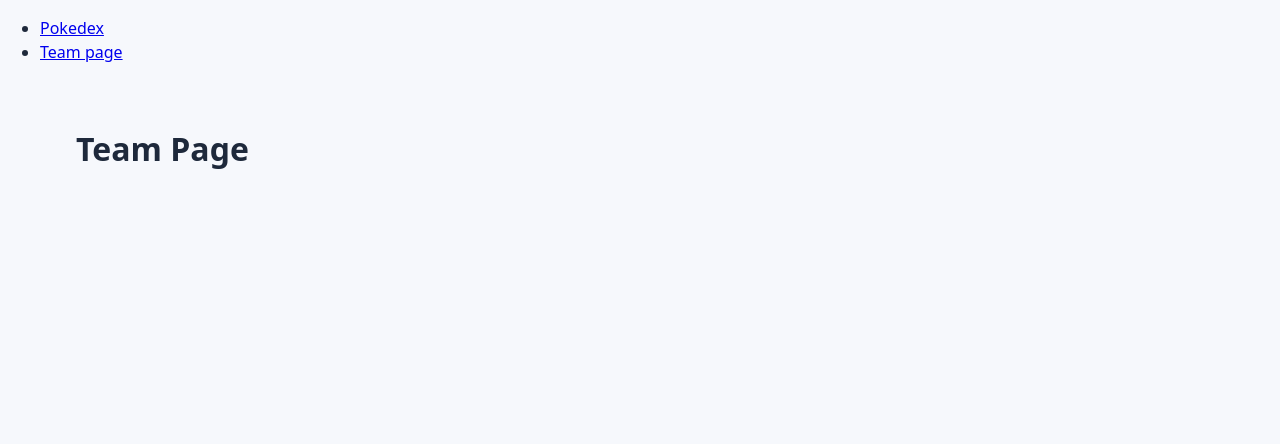
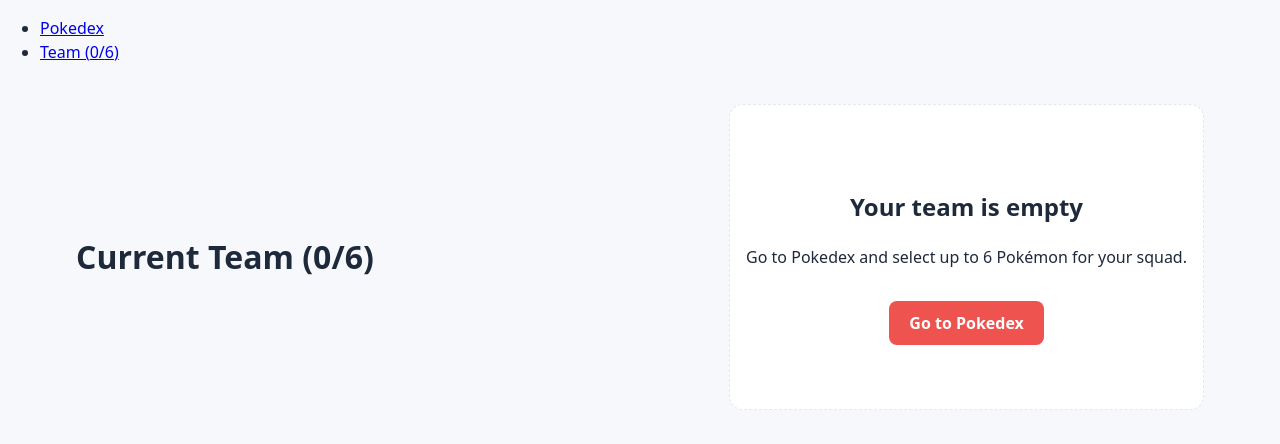
Before and after one commit to KrzysztofZaporowski/Pokedex, a React (Vite) app in the folder Pokedex/: page /team in a window 1280 px wide. Shown: the top 444 px of the page. Built offline with nearby package versions, Linux system fonts and the light colour scheme.

Commit message:
feat(team): connect team store to DetailsPage, navbar counter and Team Page

```diff
--- a/Pokedex/src/App.tsx
+++ b/Pokedex/src/App.tsx
@@ -3,8 +3,11 @@ import { ListPage } from "./pages/ListPage";
 import { DetailsPage } from "./pages/DetailsPage";
 import { TeamPage } from "./pages/TeamPage";
 import { ErrorPage } from "./pages/ErrorPage";
+import { useTeamStore } from "./features/team/useTeamStore";
+import { MAX_TEAM_SIZE } from "./features/team/team.types";
 
 function App() {
+  const teamCount = useTeamStore((state) => state.members.length);
   return (
     <>
       <nav>
@@ -13,7 +16,9 @@ function App() {
             <NavLink to="/">Pokedex</NavLink>
           </li>
           <li>
-            <NavLink to="/team">Team page</NavLink>
+            <NavLink to="/team">
+              Team ({teamCount}/{MAX_TEAM_SIZE})
+            </NavLink>
           </li>
         </ul>
       </nav>
--- a/Pokedex/src/components/PokemonCard.tsx
+++ b/Pokedex/src/components/PokemonCard.tsx
@@ -4,7 +4,6 @@ import type { PokemonListItem } from "../api/pokemon";
 import { useTeamStore } from "../features/team/useTeamStore";
 import { MAX_TEAM_SIZE } from "../features/team/team.types";
 import styles from "./PokemonCard.module.css";
-import { is } from "zod/locales";
 
 interface PokemonCardProps {
   pokemon: PokemonListItem;
--- a/Pokedex/src/pages/DetailsPage.module.css
+++ b/Pokedex/src/pages/DetailsPage.module.css
@@ -181,3 +181,35 @@
   border-radius: 999px;
   transition: width 0.3s ease;
 }
+
+.teamActionBtn {
+  margin-top: 20px;
+  padding: 12px 22px;
+  border-radius: var(--radius-sm);
+  border: 1px solid var(--color-primary);
+  background-color: var(--color-primary);
+  color: #fff;
+  font-size: 0.95rem;
+  font-weight: 700;
+  cursor: pointer;
+}
+
+.teamActionBtn:hover:not(:disabled) {
+  background-color: var(--color-primary-hover);
+}
+
+.teamActionBtnRemove {
+  background-color: transparent;
+  color: var(--color-primary);
+}
+
+.teamActionBtnRemove:hover:not(:disabled) {
+  background-color: var(--color-error-bg);
+}
+
+.teamActionBtn:disabled {
+  border-color: var(--color-border);
+  background-color: var(--color-bg);
+  color: var(--color-text-muted);
+  cursor: not-allowed;
+}
--- a/Pokedex/src/pages/DetailsPage.tsx
+++ b/Pokedex/src/pages/DetailsPage.tsx
@@ -2,6 +2,8 @@ import { useParams, useNavigate } from "react-router-dom";
 import { usePokemonDetails } from "../hooks/usePokemonDetails";
 import { Loader } from "../components/Loader";
 import { ErrorMessage } from "../components/ErrorMessage";
+import { useTeamStore } from "../features/team/useTeamStore";
+import { MAX_TEAM_SIZE } from "../features/team/team.types";
 import styles from "./DetailsPage.module.css";
 
 const MAX_BASE_STAT = 255;
@@ -17,6 +19,10 @@ export function DetailsPage() {
     error,
     refetch,
   } = usePokemonDetails(name);
+
+  const members = useTeamStore((state) => state.members);
+  const addMember = useTeamStore((state) => state.addMember);
+  const removeMember = useTeamStore((state) => state.removeMember);
 
   if (isPending) {
     return <Loader label={`Loading ${name}...`} />;
@@ -38,6 +44,21 @@ export function DetailsPage() {
   }
 
   const formattedId = `${String(pokemon.id).padStart(3, "0")}`;
+
+  const isInTeam = members.some((item) => item.id === pokemon.id);
+  const isTeamFull = members.length >= MAX_TEAM_SIZE;
+
+  const handleTeamToggle = () => {
+    if (isInTeam) {
+      removeMember(pokemon.id);
+    } else {
+      addMember({
+        id: pokemon.id,
+        name: pokemon.name,
+        imageUrl: pokemon.imageUrl,
+      });
+    }
+  };
 
   return (
     <article className={styles.container}>
@@ -96,6 +117,18 @@ export function DetailsPage() {
                 </span>
               </div>
             </div>
+            <button
+              type="button"
+              className={`${styles.teamActionBtn} ${isInTeam ? styles.teamActionBtnRemove : ""}`}
+              disabled={!isInTeam && isTeamFull}
+              onClick={handleTeamToggle}
+            >
+              {isInTeam
+                ? "Remove from team"
+                : isTeamFull
+                  ? "Team is full"
+                  : "Add to team"}
+            </button>
           </div>
         </div>
         <section className={styles.statsSection}>
--- /dev/null
+++ b/Pokedex/src/pages/TeamPage.module.css
@@ -0,0 +1,53 @@
+.header {
+  display: flex;
+  justify-content: space-between;
+  align-items: center;
+  flex-wrap: wrap;
+  gap: 12px;
+  margin-bottom: 24px;
+}
+
+.title {
+  margin: 0;
+  font-size: 2rem;
+}
+
+.clearBtn {
+  padding: 8px 16px;
+  border: 1px solid var(--color-border);
+  border-radius: var(--radius-sm);
+  background-color: var(--color-surface);
+  color: var(--color-error-text);
+  font-weight: 600;
+  cursor: pointer;
+}
+
+.clearBtn:hover {
+  border-color: var(--color-error-text);
+  background-color: var(--color-error-bg);
+}
+
+.grid {
+  display: grid;
+  grid-template-columns: repeat(auto-fill, minmax(190px, 1fr));
+  gap: 20px;
+}
+
+.empty {
+  text-align: center;
+  padding: 64px 16px;
+  background-color: var(--color-surface);
+  border: 1px dashed var(--color-border);
+  border-radius: var(--radius-md);
+}
+
+.browseLink {
+  display: inline-block;
+  margin-top: 16px;
+  padding: 10px 20px;
+  border-radius: var(--radius-sm);
+  background-color: var(--color-primary);
+  color: #fff;
+  text-decoration: none;
+  font-weight: 600;
+}
--- a/Pokedex/src/pages/TeamPage.tsx
+++ b/Pokedex/src/pages/TeamPage.tsx
@@ -1,8 +1,46 @@
+import { Link } from "react-router-dom";
+import { useTeamStore } from "../features/team/useTeamStore";
+import { MAX_TEAM_SIZE } from "../features/team/team.types";
+import { PokemonCard } from "../components/PokemonCard";
+import styles from "./TeamPage.module.css";
+
 export function TeamPage() {
+  const members = useTeamStore((state) => state.members);
+  const clearTeam = useTeamStore((state) => state.clearTeam);
+
   return (
-    <>
-      <title>Team Page</title>
-      <h1>Team Page</h1>
-    </>
+    <section>
+      <title>My team | Pokedex</title>
+
+      <header className={styles.header}>
+        <div>
+          <h1 className={styles.title}>
+            Current Team ({members.length}/{MAX_TEAM_SIZE})
+          </h1>
+        </div>
+
+        {members.length > 0 && (
+          <button type="button" className={styles.clearBtn} onClick={clearTeam}>
+            Clear Team
+          </button>
+        )}
+
+        {members.length === 0 ? (
+          <div className={styles.empty}>
+            <h2>Your team is empty</h2>
+            <p>Go to Pokedex and select up to 6 Pokémon for your squad.</p>
+            <Link to="/" className={styles.browseLink}>
+              Go to Pokedex
+            </Link>
+          </div>
+        ) : (
+          <div className={styles.grid}>
+            {members.map((pokemon) => (
+              <PokemonCard key={pokemon.id} pokemon={pokemon} />
+            ))}
+          </div>
+        )}
+      </header>
+    </section>
   );
 }
```
